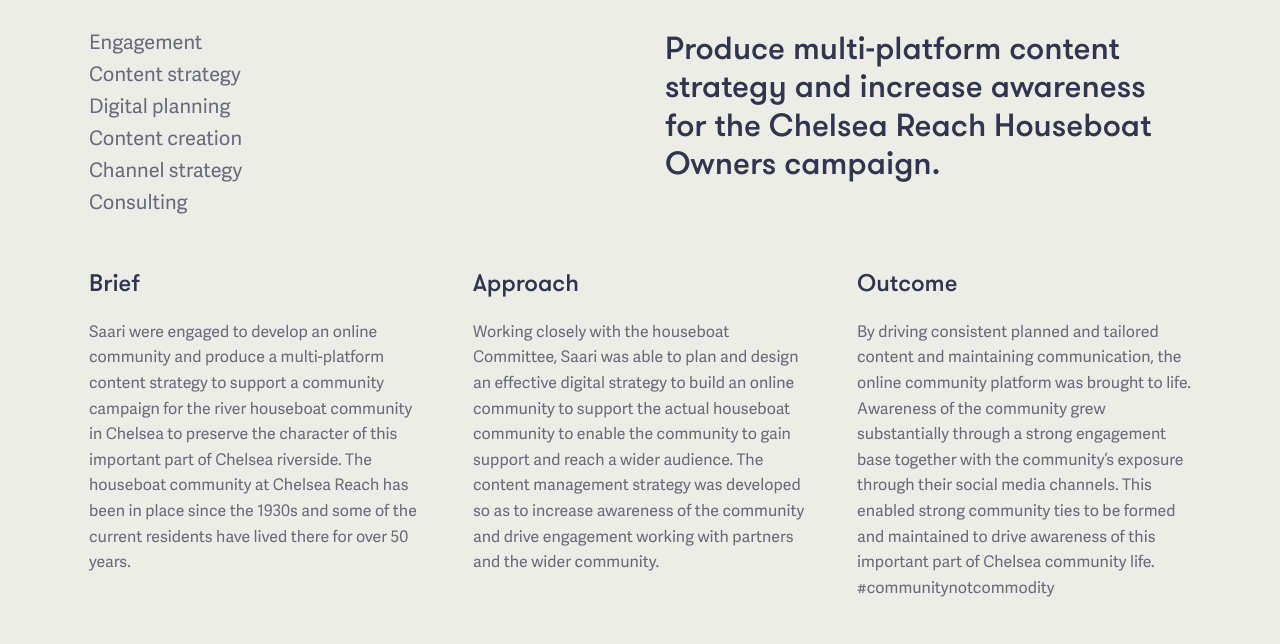
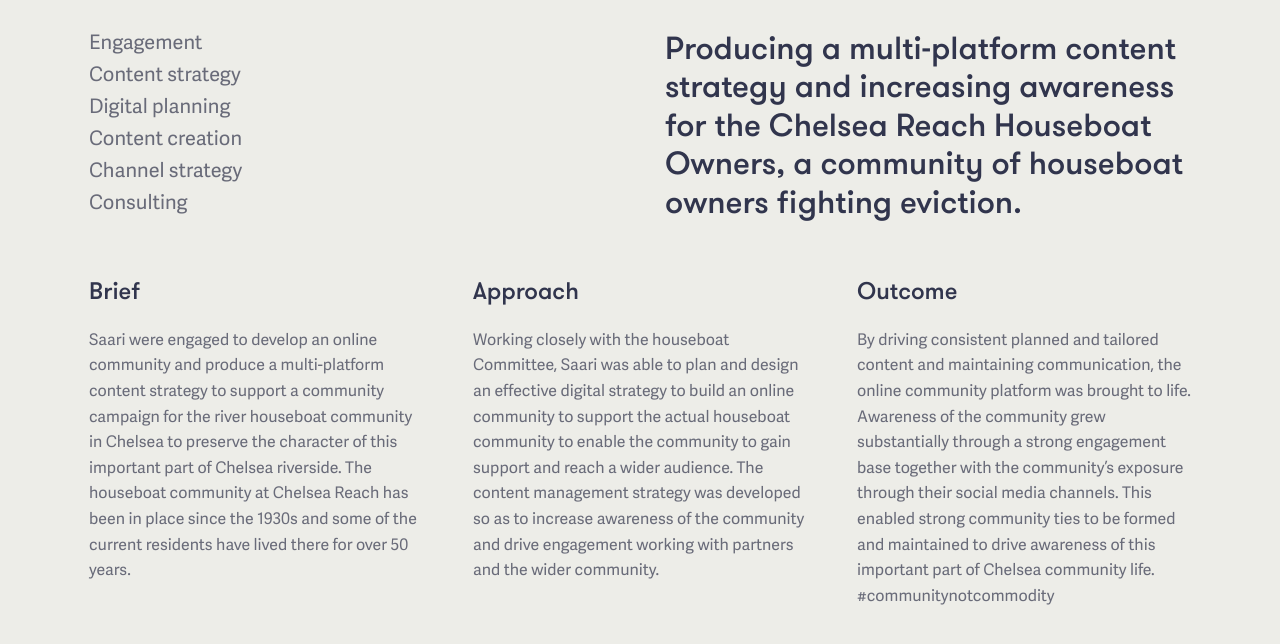
Before and after one commit to garethjohnsdesign/saari.co.uk, a Jekyll site: the page built from _projects/chelsea-reach-houseboat-owners.markdown, in a window 1280 px wide and 900 px high, scrolled down 401 px, cut to the strip 233-877 px from the top of the window. Built offline with Jekyll 4.4.1, drawn with Linux system fonts in a browser that asks for light colours.

Commit message:
Updated Chelsea Reach Houseboat Owners

```diff
--- a/_projects/chelsea-reach-houseboat-owners.markdown
+++ b/_projects/chelsea-reach-houseboat-owners.markdown
@@ -29,8 +29,8 @@
 description: Producing a multi-platform content strategy and increasing awareness
   for the Chelsea Reach Houseboat Owners, a community of houseboat owners fighting
   eviction.
-lead: Produce multi-platform content strategy and increase awareness for the Chelsea
-  Reach Houseboat Owners campaign.
+lead: Producing a multi-platform content strategy and increasing awareness for the
+  Chelsea Reach Houseboat Owners, a community of houseboat owners fighting eviction.
 services:
 - Engagement
 - Content strategy
```
